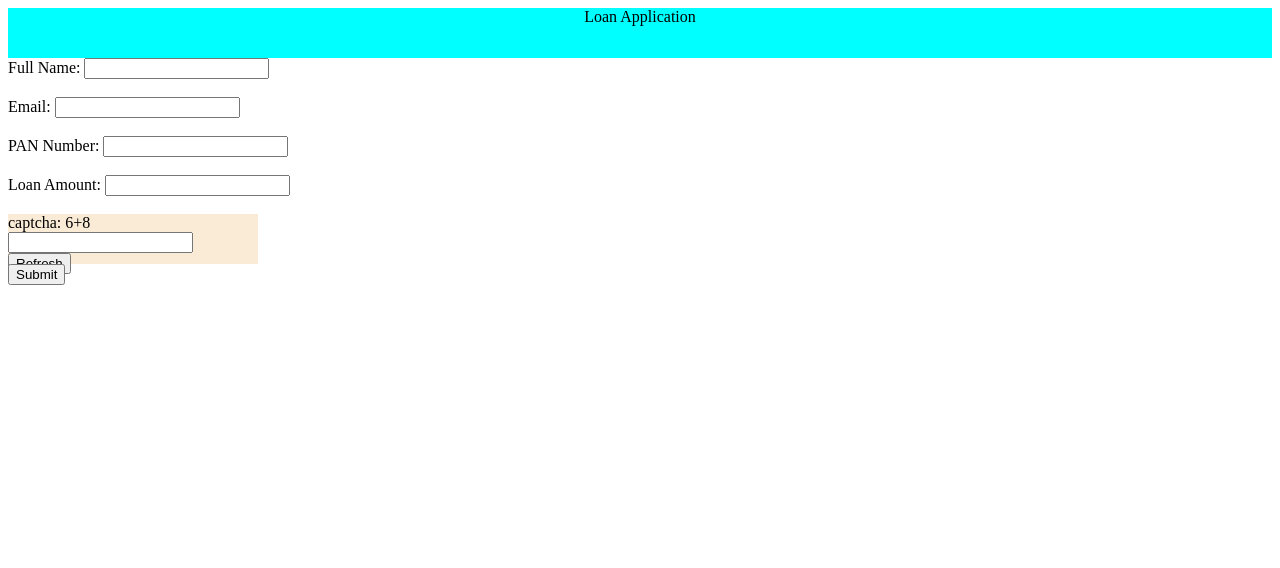
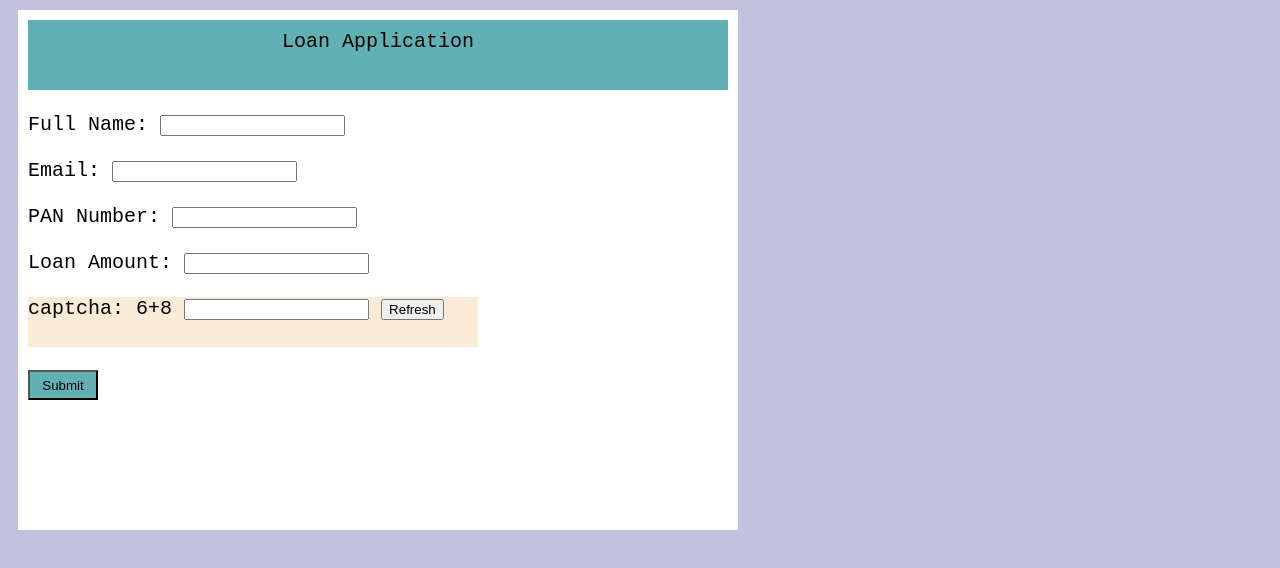
Before and after one commit to Lakshmivishwakarma/loan_application, a plain HTML site: page index.html in a window 1280 px wide. Drawn offline with Linux system fonts and the light colour scheme.

Commit message:
page design

```diff
--- a/index.css
+++ b/index.css
@@ -1,13 +1,37 @@
+body{
+    background-color:rgba(85, 84, 165, 0.356);
+    font-family: monospace;
+    font-size: x-large;
+}
 #application{
-    background-color: aqua;
+    background-color:rgb(97, 176, 179);
     text-align: center;
-    height: 50px;
-
-
+    height: 50px;padding:10px;
 }
-
 #captcha{
     background-color: antiquewhite;
     height: 50px;
-    width:250px;
+    width:450px;
 }
+#main_content{
+    background-color: white;
+    height: 500px;
+    width:700px;
+    padding:10px;
+    margin: 10px;
+}
+#submitButton{
+    background-color:rgb(97, 176, 179);
+    height:30px;
+    width:70px;
+}
+#validateOtp{
+background-color:rgb(97, 176, 179);
+}
+#thankuPage{
+    background-color: white;
+    height: 500px;
+    width:700px;
+    padding:10px;
+    margin: 10px;
+}
--- a/index.html
+++ b/index.html
@@ -14,7 +14,7 @@
     <div id=main_content>
         <div id="application">
             Loan Application
-        </div>
+        </div></br>
 
         <form name="stud_form" id="form" action="./thank_you.html" onsubmit="return validateForm()" method="get">
 
@@ -40,9 +40,9 @@
                 <input type="text" id="captchaAnswer">
                <button type="button" id = refreshCaptcha onclick="newCaptcha();" >Refresh</button>
 
-            </div>
+            </div></br>
 
-            <input type="submit" value="Submit"><br />
+            <input type="submit" value="Submit" id="submitButton"><br />
 
 
         </form>
```
Also changed, not shown: thank_you.html (+4 -2 lines).
